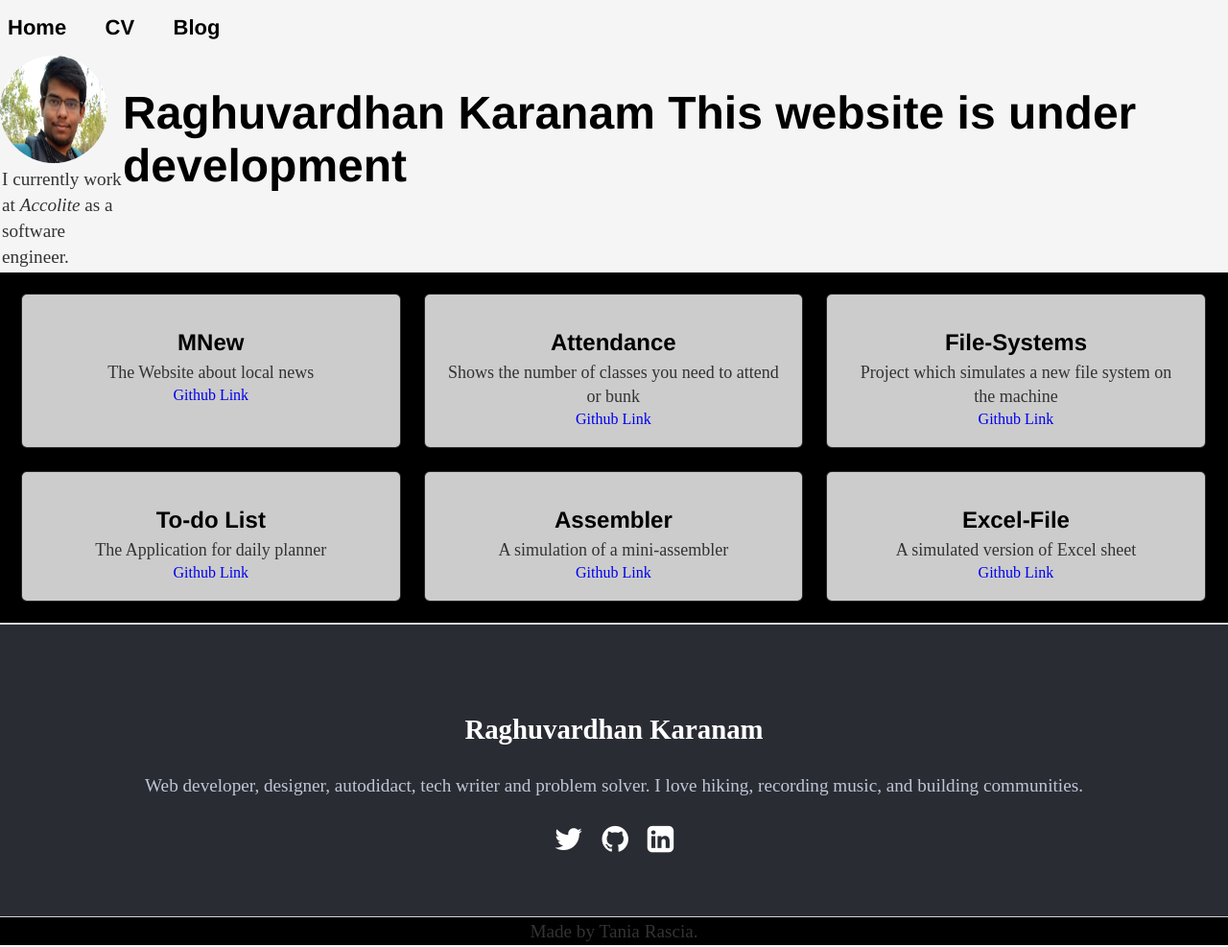
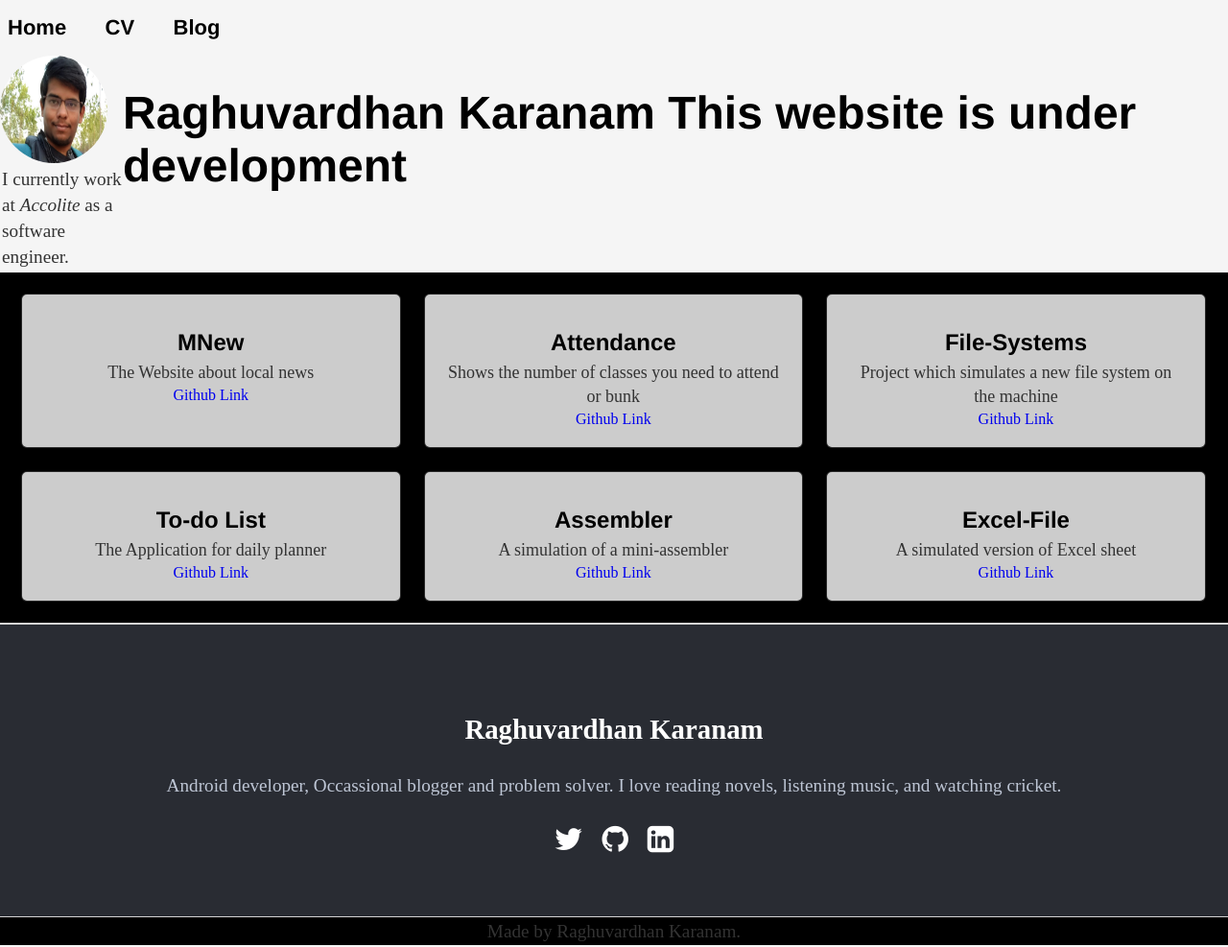
Before and after one commit to raghuvardhan/raghuvardhan.github.io, a Jekyll site: the page built from index.html, in a window 1280 px wide. Shown: the whole page at 96% size. Built offline with Jekyll 4.4.1, drawn with Linux system fonts in a browser that asks for light colours.

Commit message:
Update _layouts/default.html

```diff
--- a/_layouts/default.html
+++ b/_layouts/default.html
@@ -40,7 +40,7 @@
         Raghuvardhan Karanam
       </h3>
       <p class="footer-text">
-        Web developer, designer, autodidact, tech writer and problem solver. I love hiking, recording music, and building communities.
+        Android developer, Occassional blogger and problem solver. I love reading novels, listening music, and watching cricket.
       </p>
       <div class="social-icons">
 	        <a href="https://twitter.com/taniarascia" target="_blank">
@@ -58,7 +58,7 @@
   <footer class="footer-bottom">
     <div class="container">
       <p>
-        Made by Tania Rascia.
+        Made by Raghuvardhan Karanam.
       </p>
     </div>
   </footer>
```
